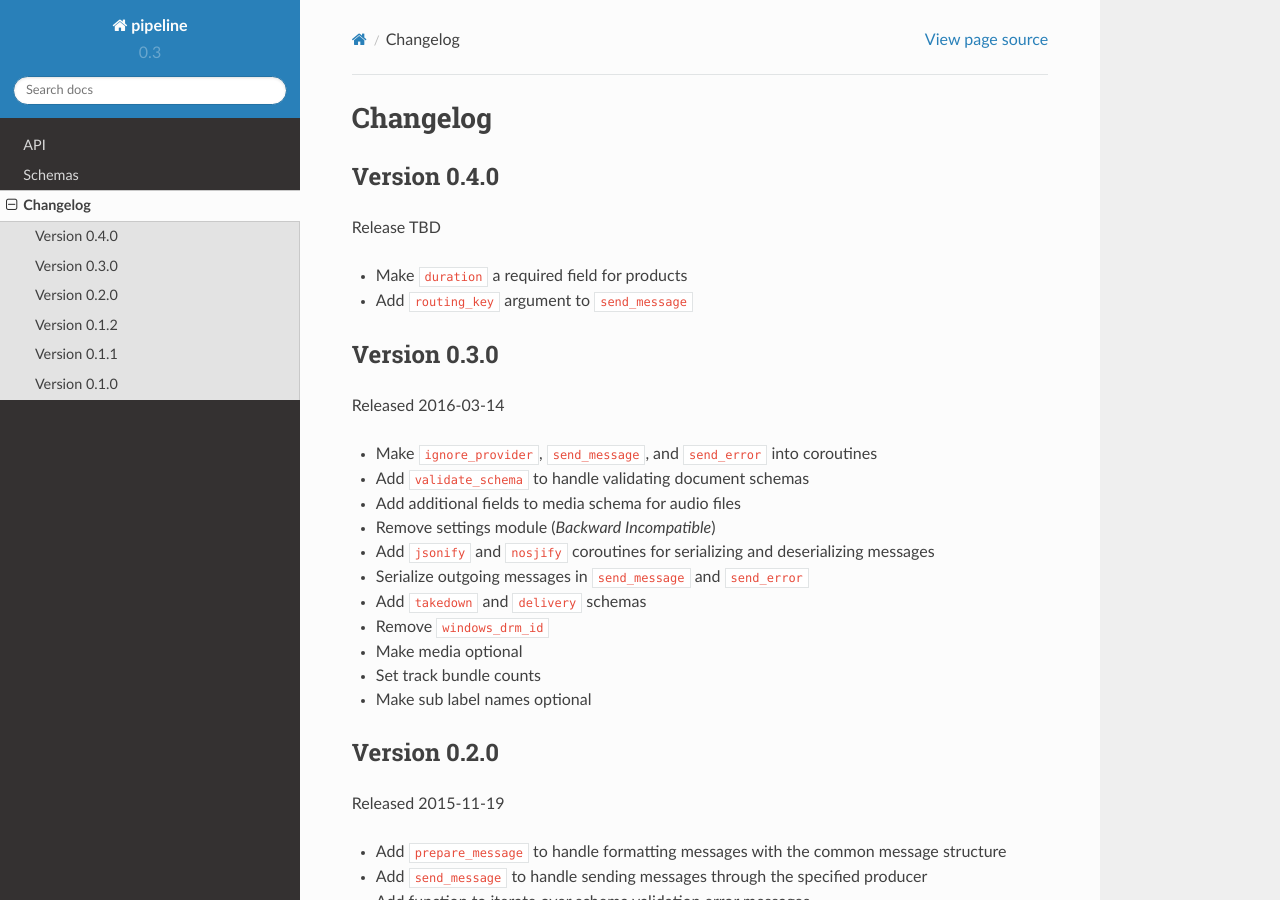
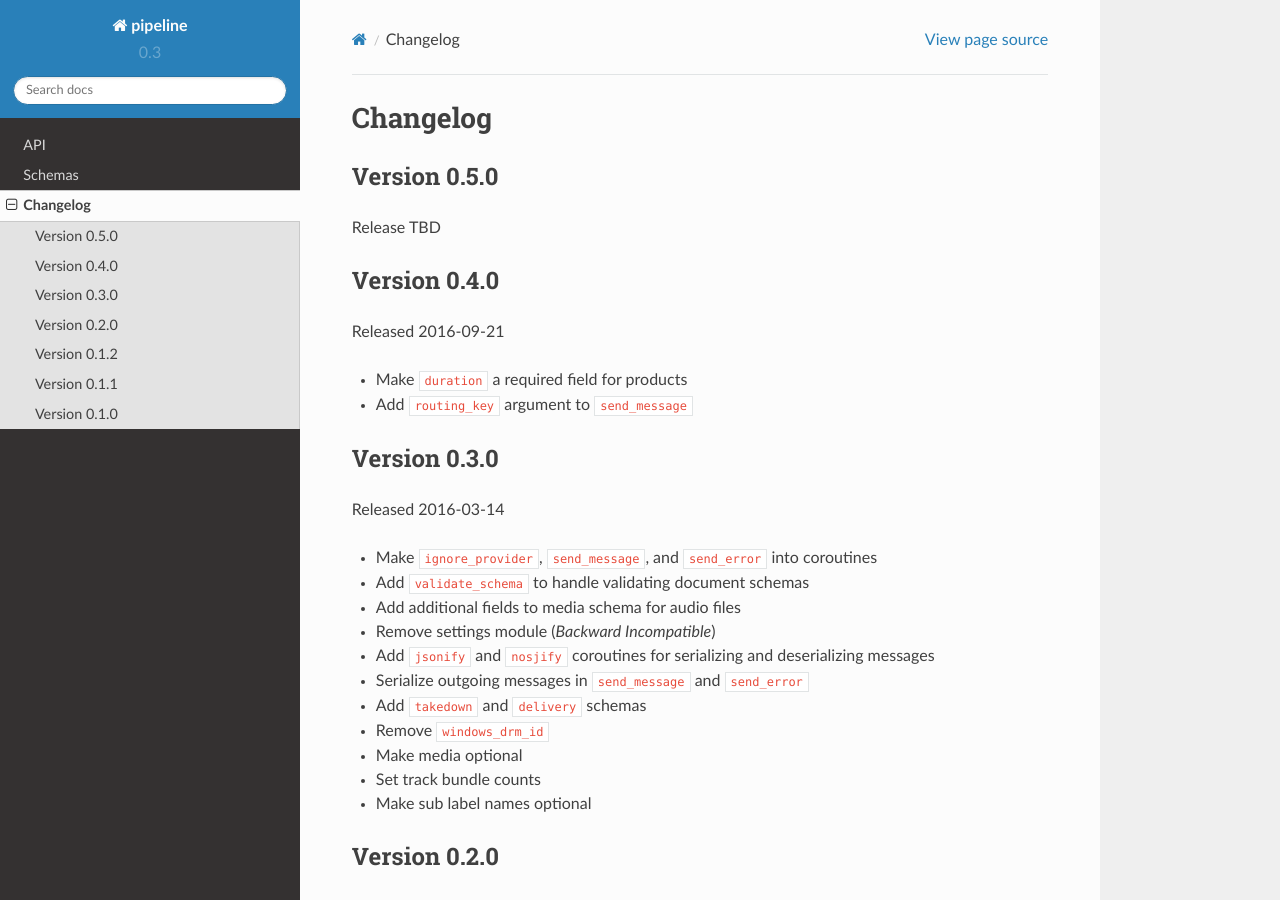
Before and after one commit to iheartradio/pipeline, a Sphinx documentation site: the page built from docs/changes.rst, in a window 1280 px wide and 900 px high. Built offline with Sphinx 7.4.7 and the Read the Docs theme 2.0.0, drawn with Linux system fonts in a browser that asks for light colours.

Commit message:
Bump version to 0.5.0

```diff
--- a/docs/changes.rst
+++ b/docs/changes.rst
@@ -2,10 +2,16 @@
 Changelog
 =========
 
+Version 0.5.0
+=============
+
+Release TBD
+
+
 Version 0.4.0
 =============
 
-Release TBD
+Released 2016-09-21
 
 - Make ``duration`` a required field for products
 - Add ``routing_key`` argument to ``send_message``
--- a/setup.py
+++ b/setup.py
@@ -2,7 +2,7 @@ from setuptools import find_packages, setup
 
 setup(
     name='pipeline',
-    version='0.4.0',
+    version='0.5.0',
     packages=find_packages(exclude=['tests']),
     install_requires=[
         'Henson>=0.5.0',
```
